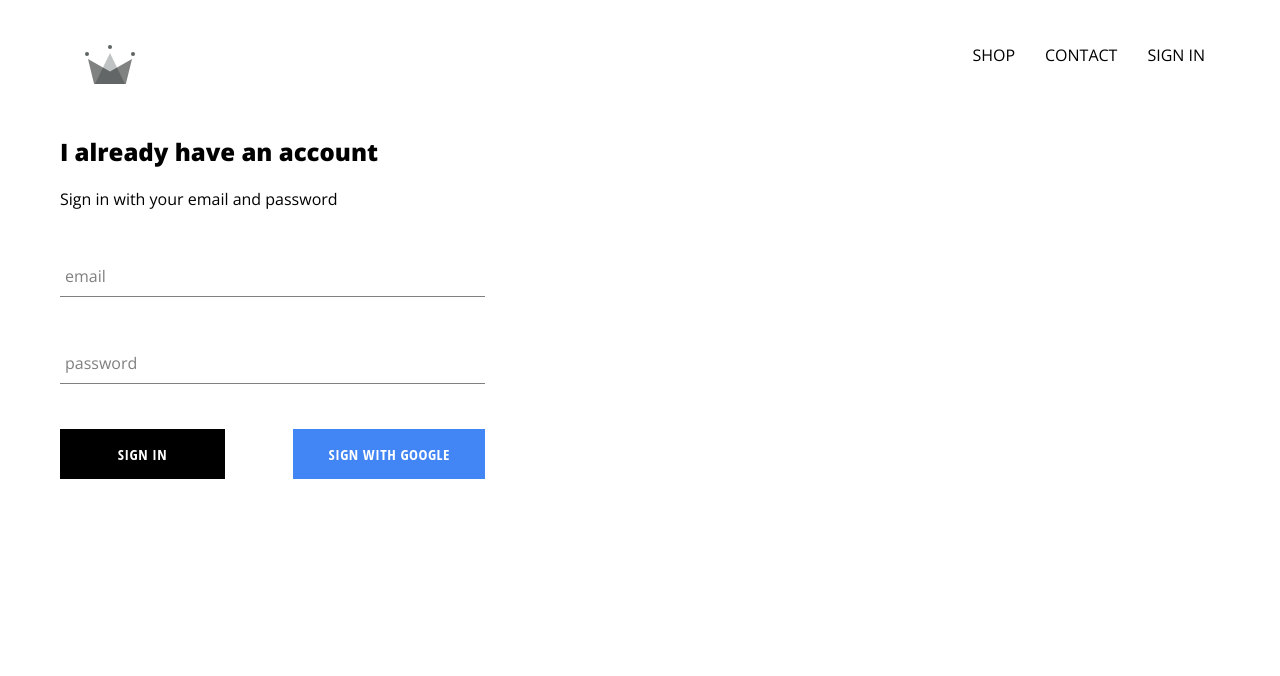
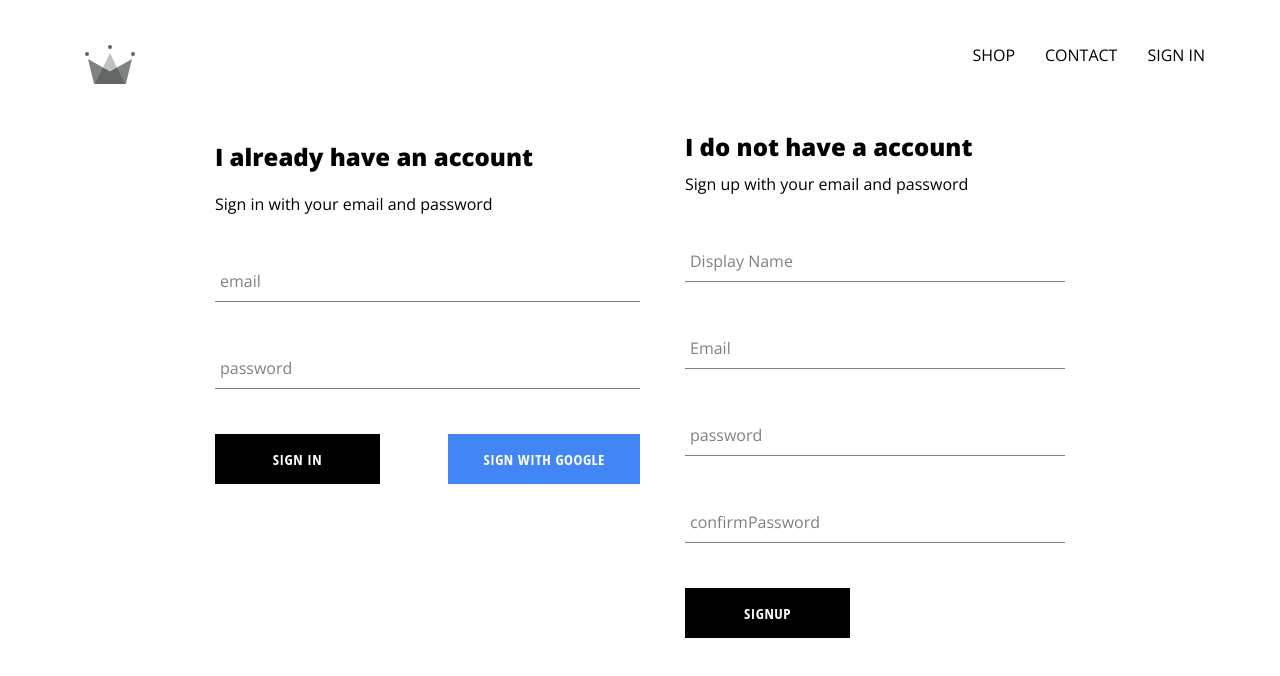
Before and after one commit to Atavindan/E-commerced-pages, a React (Create React App) app: page /signin in a window 1280 px wide. Shown: the top 676 px of the page. Built offline with nearby package versions, Linux system fonts and the light colour scheme; no server answers.

Commit message:
The integration with form

```diff
--- a/src/App.js
+++ b/src/App.js
@@ -11,7 +11,7 @@
 
 import SignInAndSignUpPage from './page/sign-in-and-sign-up/sign-in-and-sign-up.component';
 
-import {auth} from './firebase/firebase.utils';
+import {auth, createUserProfileDocument} from './firebase/firebase.utils';
 
 
 class App extends React.Component {
@@ -25,10 +25,23 @@
 unsubscribeFromAuth = null;
 
 componentDidMount() {
-this.unsubscribeFromAuth = auth.onAuthStateChanged(user => {
-  this.setState({currentUser:user})
-  console.log(user);
-})
+this.unsubscribeFromAuth = auth.onAuthStateChanged(async userAuth => {
+  if(userAuth) {
+    const userRef = await createUserProfileDocument(userAuth);
+    userRef.onSnapshot(Snapshot => {
+      this.setState({
+        currentUser: {
+          id:Snapshot.id,
+          ...Snapshot.data()
+        }
+      });
+      console.log(this.state);
+    });
+
+  }
+  this.setState({currentUser:userAuth});
+
+});
 }
 
 componentWillUnmount() {
--- a/src/components/sign-in/sign-in.component.jsx
+++ b/src/components/sign-in/sign-in.component.jsx
@@ -3,6 +3,7 @@
 import FormInput from '../form-input/form-inpt.component';
 import CustomButton from '../custom-button/custom-button';
 import { signInWithGoogle } from '../../firebase/firebase.utils'
+
 
 import './sign-in.styles.scss';
 
--- /dev/null
+++ b/src/components/sign-up/sign-up.jsx
@@ -0,0 +1,100 @@
+import React from 'react';
+
+import FormInput from '../form-input/form-inpt.component';
+import CustomButton from '../custom-button/custom-button';
+
+import {auth, createUserProfileDocument } from '../../firebase/firebase.utils';
+
+import './sign-up.scss';
+
+class SignUp extends React.Component {
+  constructor(){
+    super();
+
+    this.state = {
+      displayName:"",
+      email:"",
+      password:"",
+      confirmPassword:""
+    }
+  }
+
+  handleSubmit = async event => {
+    event.preventDefault();
+    const {displayName,email,password, confirmPassword} = this.state;
+    if(password !== confirmPassword){
+     alert("Password don't match")
+     return;
+    }
+    try {
+    const {user } =  await auth.createUserWithEmailAndPassword(email, password);
+    await createUserProfileDocument(user, {displayName});
+    this.setState({
+      displayName:"",
+      email:"",
+      password:"",
+      confirmPassword:""
+    })
+    }
+    catch (error) {
+     console.log(error);
+    }
+
+  };
+
+  handleChange = event => {
+
+    const {name, value } = event.target
+    this.setState({[name]:value});
+  };
+
+  render() {
+    const {displayName,email,password, confirmPassword} = this.state;
+    return (
+      <div className="sign-up">
+       <h2 className="title">I do not have a account </h2>
+       <span>Sign up with your email and password</span>
+       <form className="sign-up-form" onSubmit={this.handleSubmit}>
+       <FormInput
+       type="text"
+       name="displayName"
+       value={displayName}
+       onChange= {this.handleChange}
+       label="Display Name"
+       required
+       />
+       <FormInput
+       type="email"
+       name="email"
+       value={email}
+       onChange= {this.handleChange}
+       label="Email"
+       required
+      />
+            <FormInput
+       type="password"
+       name="password"
+       value={password}
+       onChange= {this.handleChange}
+       label="password"
+       required
+       />
+              <FormInput
+       type="password"
+       name="confirmPassword"
+       value={confirmPassword}
+       onChange= {this.handleChange}
+       label="confirmPassword"
+       required
+       />
+
+       <CustomButton type="submit" >SignUp</CustomButton>
+
+
+       </form>
+      </div>
+    )
+  }
+}
+
+export default SignUp;
--- /dev/null
+++ b/src/components/sign-up/sign-up.scss
@@ -0,0 +1,10 @@
+.sign-up {
+  display: flex;
+  flex-direction: column;
+  width: 380px;
+
+  .title {
+    margin: 10px 0px;
+  }
+
+}
--- a/src/firebase/firebase.utils.js
+++ b/src/firebase/firebase.utils.js
@@ -13,6 +13,32 @@
     measurementId: "G-6GNFH1HDYE"
   };
 
+export const createUserProfileDocument = async (userAuth , additionalData) => {
+if(!userAuth) return;
+
+const userRef = firestore.doc(`users/${userAuth.uid}`);
+
+const snapShot = await userRef.get();
+
+if(!snapShot.exists) {
+  const {displayName, email} = userAuth;
+  const createdAt = new Date();
+
+  try {
+   await userRef.set({
+     displayName,
+     email,
+     createdAt,
+     ...additionalData
+   })
+  }
+  catch (error) {
+     console.log('Error creating user', error.message);
+  }
+}
+return userRef;
+};
+
   firebase.initializeApp(config);
 
 
--- a/src/page/sign-in-and-sign-up/sign-in-and-sign-up.component.jsx
+++ b/src/page/sign-in-and-sign-up/sign-in-and-sign-up.component.jsx
@@ -1,12 +1,13 @@
 import React from 'react';
 
 import SignIn from '../../components/sign-in/sign-in.component';
-
+import SignUp from "../../components/sign-up/sign-up"
 import './sign-in-and-sign-up.styles.scss';
 
 const SignInAndSignUpPage = () => (
   <div className='sign-in-and-sign-up'>
     <SignIn />
+    <SignUp />
   </div>
 );
 
--- a/src/page/sign-in-and-sign-up/sign-in-and-sign-up.styles.scss
+++ b/src/page/sign-in-and-sign-up/sign-in-and-sign-up.styles.scss
@@ -0,0 +1,6 @@
+.sign-in-and-sign-up {
+  width: 850px;
+  display: flex;
+  justify-content: space-between;
+  margin: 30px auto;
+}
```
Also changed, not shown: 1 other file (tests, documents, lock files or other folders).
